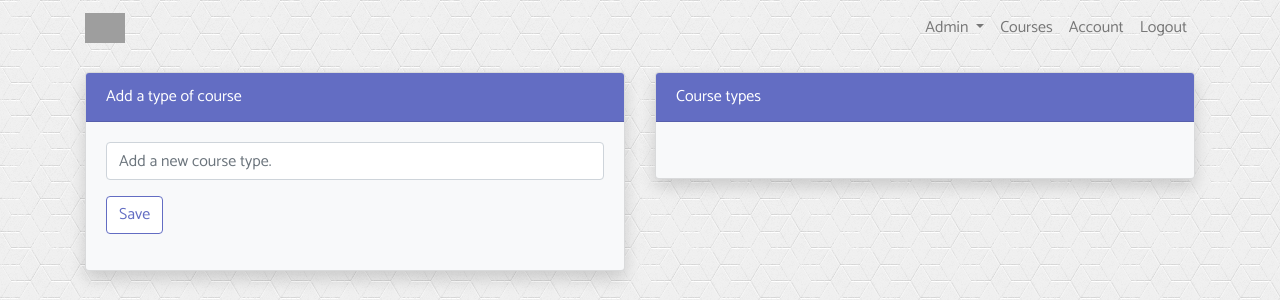
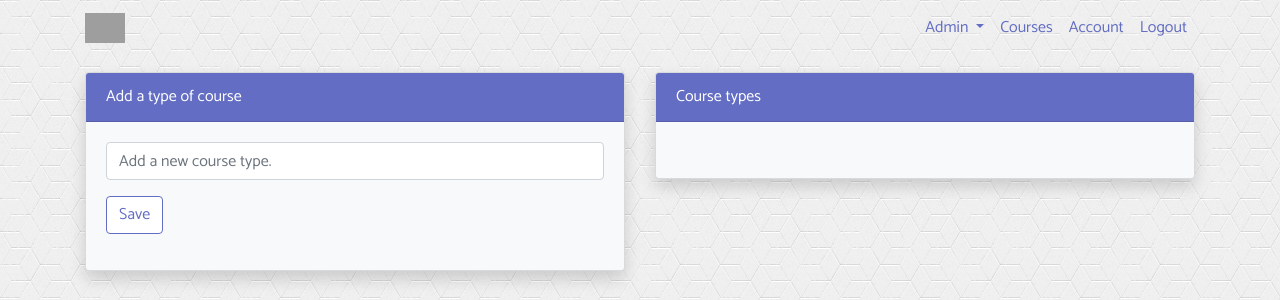
Before and after one commit to jdl208/trainingshub, a Django app: page /courses/course-type/ in a window 1280 px wide. Shown: the top 300 px of the page. Run offline with Django 3.2, Linux system fonts and the light colour scheme; the visitor is signed in with stand-in values (Sample User, id 1); data that the repository does not hold is empty; some libraries are stand-ins or nearby versions; grey boxes are pictures that could not be loaded.

Commit message:
styled navbar buttons

```diff
--- a/templates/partials/navbar.html
+++ b/templates/partials/navbar.html
@@ -43,7 +43,7 @@
 </nav>
 
 <!-- NAVBAR -->
-<nav class="navbar navbar-expand-lg navbar-light">
+<nav class="navbar navbar-expand-lg ">
     <div class="container">
         <a class="navbar-brand" href="{% url 'home' %}">
             <img src="{% static 'img/th - logo-full.svg' %}" class="d-inline-block align-top mr-3" alt="logo">
@@ -53,41 +53,41 @@
         </button>
 
         <div class="collapse navbar-collapse">
-            <ul class="navbar-nav ml-auto mt-2 mt-lg-0">
+            <ul class="navbar-nav ml-auto mt-2 mt-lg-0 text-purple">
                 {% if request.user.is_staff %}
                 <li class="nav-item dropdown">
-                    <a class="nav-link dropdown-toggle" href="#" id="navbarDropdown" role="button"
+                    <a class="nav-link text-purple dropdown-toggle" href="#" id="navbarDropdown" role="button"
                         data-toggle="dropdown" aria-haspopup="true" aria-expanded="false">
                         Admin
                     </a>
                     <div class="dropdown-menu" aria-labelledby="navbarDropdown">
-                        <a class="dropdown-item" href="{% url 'signuplist' %}">Course list</a>
-                        <a class="dropdown-item" href="{% url 'course-create'%}">Add course</a>
-                        <a class="dropdown-item" href="{% url 'course-type-create' %}">Add course-type</a>
-                        <a class="dropdown-item" href="{% url 'location-create' %}">Add location</a>
-                        <a class="dropdown-item" href="{% url 'user_list' %}">Users</a>
+                        <a class="dropdown-item text-purple" href="{% url 'signuplist' %}">Course list</a>
+                        <a class="dropdown-item text-purple" href="{% url 'course-create'%}">Add course</a>
+                        <a class="dropdown-item text-purple" href="{% url 'course-type-create' %}">Add course-type</a>
+                        <a class="dropdown-item text-purple" href="{% url 'location-create' %}">Add location</a>
+                        <a class="dropdown-item text-purple" href="{% url 'user_list' %}">Users</a>
                     </div>
                 </li>
                 {% endif %}
                 <!-- WHAT USERS GET TO SEE IN THE NAVIGATION MENU -->
                 <li class="nav-item">
-                    <a class="nav-link" href="{% url 'course-list' %}">Courses</a>
+                    <a class="nav-link text-purple" href="{% url 'course-list' %}">Courses</a>
                 </li>
                 <!-- WHEN THEY ARE LOGGED IN -->
                 {% if user.is_authenticated %}
                 <li class="nav-item">
-                    <a class="nav-link" href="{% url 'account' %}">Account</a>
+                    <a class="nav-link text-purple" href="{% url 'account' %}">Account</a>
                 </li>
                 <li class="nav-item">
-                    <a class="nav-link" data-toggle="modal" href="#logoutModal">Logout</a>
+                    <a class="nav-link text-purple" data-toggle="modal" href="#logoutModal">Logout</a>
                 </li>
                 {% else %}
                 <!-- WHEN THEY ARE NOT LOGGED IN -->
                 <li class="nav-item">
-                    <a class="nav-link" href="{% url 'login' %}">Login</a>
+                    <a class="nav-link text-purple" href="{% url 'login' %}">Login</a>
                 </li>
                 <li class="nav-item">
-                    <a class="nav-link" href="{% url 'register' %}">Register</a>
+                    <a class="nav-link text-purple" href="{% url 'register' %}">Register</a>
                 </li>
 
                 {% endif %}
```
